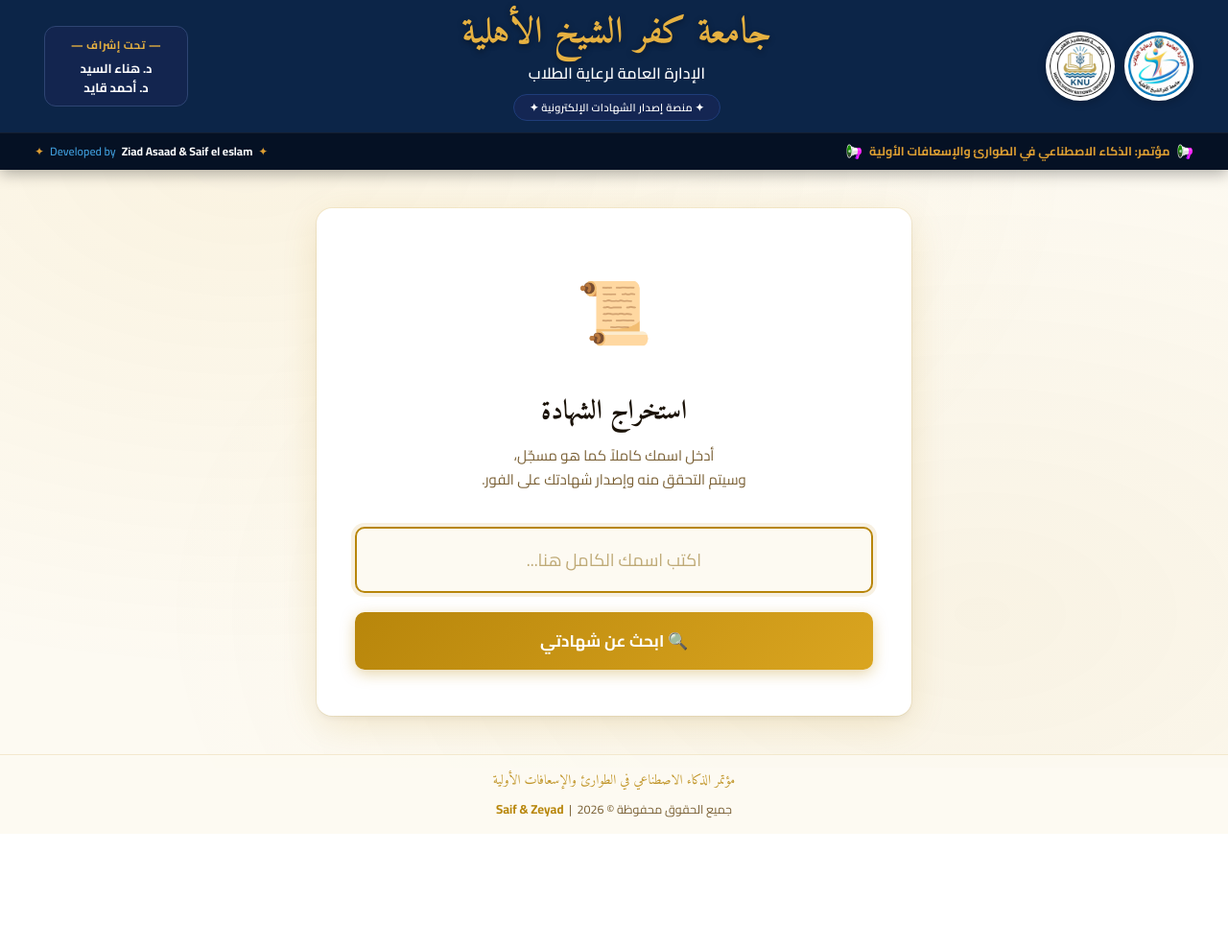
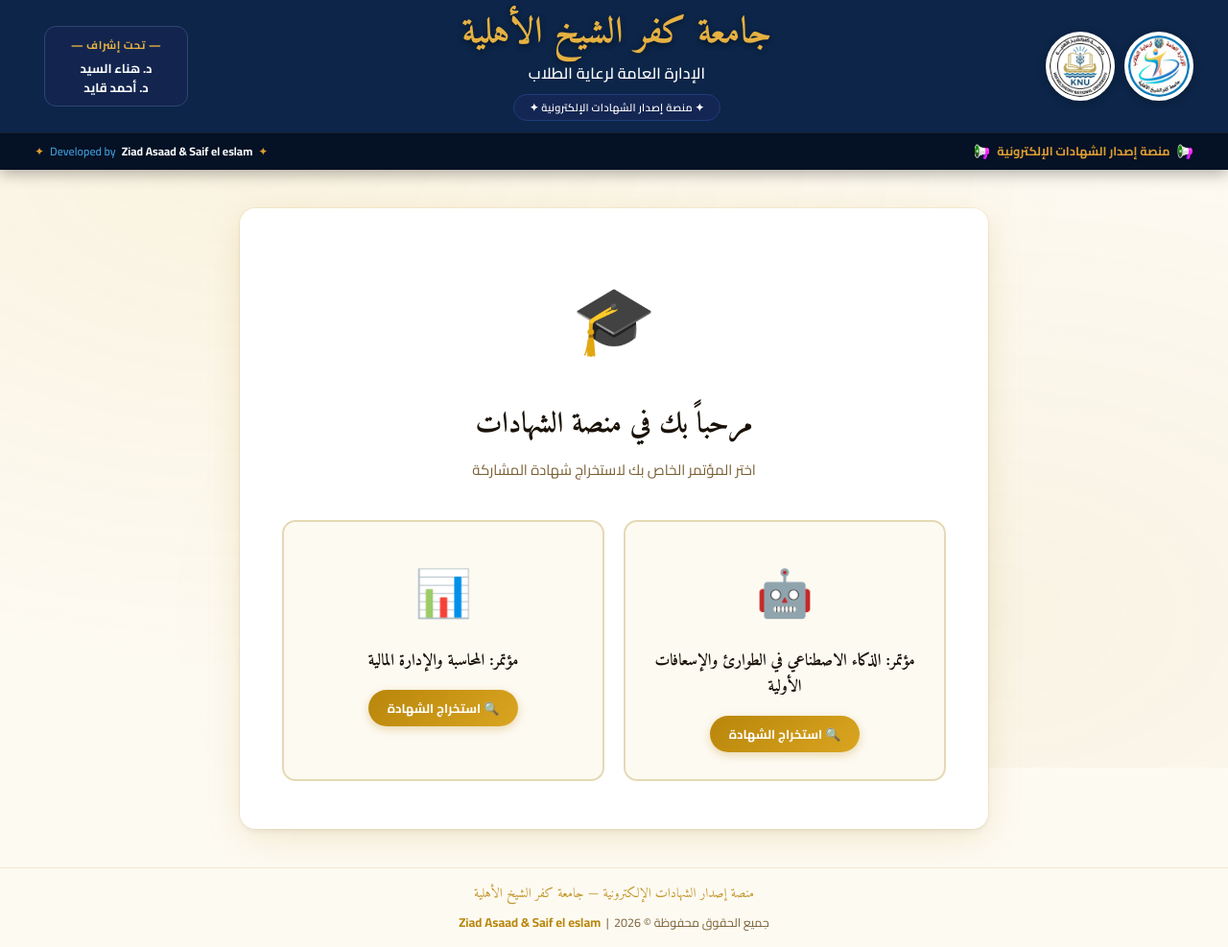
Before and after one commit to saifadel20071234-sudo/Testimonials, a Flask app: page / in a window 1280 px wide. Shown: the whole page at 96% size. Before the commit the page ends 869 px from the top, so only its background shows below. Run offline with Flask 3, Linux system fonts and the light colour scheme; parts of the project's set-up code (start-up, migrations or seed data) failed here and were passed over; some web fonts are replaced.

Commit message:
feat: add conference selection home screen + multi-conference support

```diff
--- a/app.py
+++ b/app.py
@@ -10,28 +10,36 @@
 from flask import Flask, render_template, request, jsonify, send_file
 import openpyxl
 from PIL import Image, ImageDraw, ImageFont
-from reportlab.pdfgen import canvas
-from reportlab.lib.pagesizes import A4, landscape
-from reportlab.lib.units import cm
 from fuzzywuzzy import fuzz, process
 
 app = Flask(__name__)
 app.config['MAX_CONTENT_LENGTH'] = 16 * 1024 * 1024  # 16 MB max upload
 
 # ─────────────────────────────────────────
-#  CONFIG — سهل التعديل لاحقاً
+#  CONFIG — إعدادات المؤتمرات
 # ─────────────────────────────────────────
-EXCEL_PATH         = os.path.join(os.path.dirname(__file__), 'data', 'students.xlsx')
-CERT_TEMPLATE_PATH = os.path.join(os.path.dirname(__file__), 'static', 'images', 'certificate_template.png')
-LOGO_PATH          = os.path.join(os.path.dirname(__file__), 'static', 'images', 'logo.png')
+BASE_DIR = os.path.dirname(__file__)
 
-# موضع اسم الطالب على الشهادة (X، Y) — عدّل حسب تصميمك
-NAME_POSITION      = (0.5, 0.52)   # نسبة من عرض/ارتفاع الصورة (المنتصف أفقياً + 52% رأسياً)
-NAME_FONT_SIZE     = 80            # حجم الخط
-NAME_FONT_COLOR    = (0, 0, 0)     # أسود — عدّل حسب تصميمك
+CONFERENCES = {
+    'ai_emergency': {
+        'name': 'مؤتمر: الذكاء الاصطناعي في الطوارئ والإسعافات الأولية',
+        'excel': os.path.join(BASE_DIR, 'data', 'ai_emergency.xlsx'),
+    },
+    'accounting': {
+        'name': 'مؤتمر: المحاسبة والإدارة المالية',
+        'excel': os.path.join(BASE_DIR, 'data', 'accounting.xlsx'),
+    },
+}
 
-FUZZY_THRESHOLD    = 70            # نسبة التشابه المطلوبة (0-100)
-STUDENTS_NAME_COL  = 'A'          # عمود الاسم في الإكسيل
+CERT_TEMPLATE_PATH = os.path.join(BASE_DIR, 'static', 'images', 'certificate_template.png')
+LOGO_PATH          = os.path.join(BASE_DIR, 'static', 'images', 'logo.png')
+
+# موضع اسم الطالب على الشهادة (X، Y) — نسبة من الحجم
+NAME_POSITION   = (0.5, 0.52)
+NAME_FONT_SIZE  = 80
+NAME_FONT_COLOR = (0, 0, 0)
+
+FUZZY_THRESHOLD = 70
 
 
 # ─────────────────────────────────────────
@@ -54,7 +62,7 @@
     text = re.sub(r'[\u064B-\u065F\u0670]', '', text)
     # توحيد الألف وأشكالها (أ إ آ أ) → ا
     text = re.sub(r'[أإآٱ]', 'ا', text)
-    # توحيد التاء المربوطة → ة  (نتركها هي) لكن نطابقها مع الهاء
+    # توحيد التاء المربوطة مع الهاء
     text = re.sub(r'[ةه]', 'ه', text)
     # توحيد الياء والألف المقصورة
     text = re.sub(r'[يى]', 'ي', text)
@@ -69,17 +77,22 @@
 #  Excel Loading
 #  تحميل بيانات الطلاب من الإكسيل
 # ─────────────────────────────────────────
-def load_students() -> dict:
-    """يحمّل الطلاب من ملف الإكسيل ويعيد قاموساً: normalized_name → original_name"""
+def load_students(conference_id: str) -> dict:
+    """يحمّل الطلاب من ملف الإكسيل الخاص بالمؤتمر ويعيد قاموساً: normalized_name → original_name"""
     students = {}
-    if not os.path.exists(EXCEL_PATH):
+    conf = CONFERENCES.get(conference_id)
+    if not conf:
+        return students
+
+    excel_path = conf['excel']
+    if not os.path.exists(excel_path):
         return students
 
     try:
-        wb = openpyxl.load_workbook(EXCEL_PATH, read_only=True)
+        wb = openpyxl.load_workbook(excel_path, read_only=True)
         ws = wb.active
 
-        # نتخطى السطر الأول لو كان header (يحتوي على كلمة "اسم" أو "الاسم")
+        # نتخطى السطر الأول لو كان header
         first_row = True
         for row in ws.iter_rows():
             cell = row[0]  # العمود A
@@ -137,14 +150,13 @@
         results = process.extract(
             normalized_query,
             normalized_list,
-            scorer=fuzz.token_sort_ratio,  # أنسب scorer للأسماء العربية
+            scorer=fuzz.token_sort_ratio,
             limit=3
         )
 
         top_match, top_score = results[0][0], results[0][1]
 
         if top_score >= FUZZY_THRESHOLD:
-            # تطابق كافٍ — نقترح الاسم للتأكيد
             original = students[top_match]
             suggestions = [
                 {'name': students[r[0]], 'score': r[1]}
@@ -215,7 +227,6 @@
     return pdf_buffer.read()
 
 
-
 def _create_placeholder_certificate() -> Image.Image:
     """ينشئ شهادة placeholder جميلة لحد ما يجي التصميم الحقيقي"""
     # حجم A4 أفقي بدقة عالية (300 DPI)
@@ -284,20 +295,24 @@
 
 @app.route('/')
 def index():
-    """الصفحة الرئيسية — البحث عن الاسم"""
-    return render_template('index.html')
+    """الصفحة الرئيسية"""
+    return render_template('index.html', conferences=CONFERENCES)
 
 
 @app.route('/search', methods=['POST'])
 def search():
     """API: البحث عن اسم الطالب"""
-    data  = request.get_json(silent=True) or {}
-    query = data.get('name', '').strip()
+    data         = request.get_json(silent=True) or {}
+    query        = data.get('name', '').strip()
+    conference_id = data.get('conference', '').strip()
 
     if not query:
         return jsonify({'status': 'error', 'message': 'يرجى إدخال الاسم'}), 400
 
-    students = load_students()
+    if conference_id not in CONFERENCES:
+        return jsonify({'status': 'error', 'message': 'مؤتمر غير معروف'}), 400
+
+    students = load_students(conference_id)
     result   = find_student(query, students)
 
     if result['found']:
@@ -379,14 +394,18 @@
 @app.route('/download', methods=['POST'])
 def download():
     """API: تحميل الشهادة كـ PDF"""
-    data = request.get_json(silent=True) or {}
-    name = data.get('name', '').strip()
+    data          = request.get_json(silent=True) or {}
+    name          = data.get('name', '').strip()
+    conference_id = data.get('conference', '').strip()
 
     if not name:
         return jsonify({'status': 'error', 'message': 'اسم غير صحيح'}), 400
 
+    if conference_id not in CONFERENCES:
+        return jsonify({'status': 'error', 'message': 'مؤتمر غير معروف'}), 400
+
     # تحقق أن الاسم موجود في الملف فعلاً
-    students = load_students()
+    students = load_students(conference_id)
     result   = find_student(name, students)
     if not result['found']:
         return jsonify({'status': 'error', 'message': 'الاسم غير موجود'}), 403
@@ -409,12 +428,5 @@
 
 
 if __name__ == '__main__':
-    # إنشاء البيانات التجريبية لو مافيش
-    if not os.path.exists(EXCEL_PATH):
-        print("Creating sample data...")
-        import subprocess
-        subprocess.run(['py', '-3.13', 'create_sample_data.py'],
-                       cwd=os.path.dirname(__file__), check=False)
-
     print("Starting Certificate System on http://localhost:5000 ...")
     app.run(debug=True, host='0.0.0.0', port=5000)
--- a/requirements.txt
+++ b/requirements.txt
@@ -1,7 +1,6 @@
 Flask==3.1.3
 openpyxl==3.1.5
 Pillow==13.0.0
-reportlab==5.0.1
 arabic-reshaper==3.0.1
 python-bidi==0.6.11
 fuzzywuzzy==0.18.0
--- a/templates/index.html
+++ b/templates/index.html
@@ -189,14 +183,15 @@
             display: flex;
             align-items: center;
             gap: 7px;
-            color: #dd9e32; /* لون خط المؤتمر المستخرج بالضبط */
+            color: #dd9e32;
             font-family: 'Cairo', sans-serif;
             font-weight: 700;
         }
 
-        .bar-conference .megaphone {
-            font-size: 14px;
-            filter: hue-rotate(280deg) saturate(2); /* لون وردي/فوشيا للميجافون مثل الصورة */
+        .bar-conference .megaphone { font-size: 14px; filter: hue-rotate(280deg) saturate(2); }
+
+        .bar-conference-text {
+            transition: opacity 0.4s ease;
         }
 
         .bar-developers {
@@ -412,6 +380,143 @@
             transition: all var(--transition);
         }
         .suggestion-btn:hover { border-color: var(--gold); background: var(--gold-pale); }
+
+        /* ══════════════════════════════════════
+           SCREEN HOME — اختيار المؤتمر
+        ══════════════════════════════════════ */
+        #screen-home { max-width: 780px; }
+
+        #screen-home .home-card {
+            background: var(--white);
+            border-radius: var(--radius);
+            padding: 50px 44px;
+            box-shadow:
+                0 4px 6px -1px rgba(0,0,0,0.05),
+                0 10px 40px -5px var(--shadow),
+                0 0 0 1px rgba(184,134,11,0.1);
+            text-align: center;
+        }
+
+        #screen-home .home-icon { font-size: 70px; margin-bottom: 18px; display: block; }
+
+        #screen-home h2 {
+            font-family: 'Amiri', serif;
+            font-size: 30px;
+            color: var(--dark);
+            margin-bottom: 8px;
+        }
+
+        #screen-home .home-subtitle {
+            color: var(--text-muted);
+            font-size: 15px;
+            margin-bottom: 40px;
+            line-height: 1.7;
+        }
+
+        /* ── Conference Cards ── */
+        .conferences-grid {
+            display: grid;
+            grid-template-columns: 1fr 1fr;
+            gap: 20px;
+            margin-top: 10px;
+        }
+
+        @media (max-width: 560px) {
+            .conferences-grid { grid-template-columns: 1fr; }
+        }
+
+        .conf-card {
+            border: 2px solid #e5d9b5;
+            border-radius: 14px;
+            padding: 28px 20px;
+            cursor: pointer;
+            transition: all 0.3s ease;
+            background: var(--cream);
+            position: relative;
+            overflow: hidden;
+            text-align: center;
+        }
+
+        .conf-card::before {
+            content: '';
+            position: absolute;
+            inset: 0;
+            background: linear-gradient(135deg, rgba(184,134,11,0.04) 0%, rgba(218,165,32,0.08) 100%);
+            opacity: 0;
+            transition: opacity 0.3s ease;
+        }
+
+        .conf-card:hover::before { opacity: 1; }
+
+        .conf-card:hover {
+            border-color: var(--gold);
+            transform: translateY(-4px);
+            box-shadow: 0 12px 30px rgba(184,134,11,0.2);
+        }
+
+        .conf-card:active { transform: translateY(-1px); }
+
+        .conf-card .conf-emoji {
+            font-size: 48px;
+            display: block;
+            margin-bottom: 14px;
+        }
+
+        .conf-card .conf-name {
+            font-family: 'Amiri', serif;
+            font-size: 17px;
+            color: var(--dark);
+            line-height: 1.6;
+            font-weight: 700;
+            margin-bottom: 12px;
+        }
+
+        .conf-card .conf-btn-label {
+            display: inline-block;
+            background: linear-gradient(135deg, var(--gold) 0%, var(--gold-light) 100%);
+            color: white;
+            font-family: 'Cairo', sans-serif;
+            font-size: 13px;
+            font-weight: 700;
+            padding: 7px 20px;
+            border-radius: 20px;
+            margin-top: 4px;
+            box-shadow: 0 3px 10px rgba(184,134,11,0.3);
+        }
+
+        /* ══════════════════════════════════════
+           SCREEN: Search
+        ══════════════════════════════════════ */
+        .back-to-home {
+            display: flex;
+            align-items: center;
+            gap: 6px;
+            color: var(--text-muted);
+            font-size: 13px;
+            cursor: pointer;
+            margin-bottom: 20px;
+            font-family: 'Cairo', sans-serif;
+            transition: color 0.2s;
+            width: fit-content;
+        }
+
+        .back-to-home:hover { color: var(--gold); }
+
+        /* ── Selected conf badge ── */
+        .selected-conf-badge {
+            display: inline-flex;
+            align-items: center;
+            gap: 6px;
+            background: #142653;
+            color: #dd9e32;
+            font-family: 'Cairo', sans-serif;
+            font-size: 12px;
+            font-weight: 700;
+            padding: 5px 14px;
+            border-radius: 20px;
+            margin-bottom: 20px;
+            border: 1px solid #2e4573;
+        }
 
         /* ══════════════════════════════════════
            SCREEN: Preview
@@ -611,16 +678,13 @@
 
     </div>
 
-    <!-- شريط أسفل الهيدر الموحد: اسم المؤتمر + المطورين -->
+    <!-- شريط أسفل الهيدر -->
     <div class="header-bottom-bar">
-        <!-- على اليمين: اسم المؤتمر بالأيقونات -->
         <div class="bar-conference">
             <span class="megaphone">📢</span>
-            <span>مؤتمر: الذكاء الاصطناعي في الطوارئ والإسعافات الأولية</span>
+            <span class="bar-conference-text" id="header-conf-name">منصة إصدار الشهادات الإلكترونية</span>
             <span class="megaphone">📢</span>
         </div>
-
-        <!-- على اليسار: المطورين بتنسيق الصورة -->
         <div class="bar-developers">
             <span class="star">✦</span>
             <span class="dev-label">Developed by</span>
@@ -633,9 +697,49 @@
 <!-- ═══ MAIN ═══ -->
 <main>
 
+    <!-- ── SCREEN 0: Home — اختيار المؤتمر ── -->
+    <div class="screen active" id="screen-home">
+        <div class="home-card">
+            <span class="home-icon">🎓</span>
+            <h2>مرحباً بك في منصة الشهادات</h2>
+            <p class="home-subtitle">
+                اختر المؤتمر الخاص بك لاستخراج شهادة المشاركة
+            </p>
+
+            <div class="conferences-grid">
+
+                <!-- مؤتمر الذكاء الاصطناعي -->
+                <div class="conf-card" onclick="selectConference('ai_emergency', 'مؤتمر: الذكاء الاصطناعي في الطوارئ والإسعافات الأولية')">
+                    <span class="conf-emoji">🤖</span>
+                    <div class="conf-name">مؤتمر: الذكاء الاصطناعي في الطوارئ والإسعافات الأولية</div>
+                    <span class="conf-btn-label">🔍 استخراج الشهادة</span>
+                </div>
+
+                <!-- مؤتمر المحاسبة -->
+                <div class="conf-card" onclick="selectConference('accounting', 'مؤتمر: المحاسبة والإدارة المالية')">
+                    <span class="conf-emoji">📊</span>
+                    <div class="conf-name">مؤتمر: المحاسبة والإدارة المالية</div>
+                    <span class="conf-btn-label">🔍 استخراج الشهادة</span>
+                </div>
+
+            </div>
+        </div>
+    </div>
+
     <!-- ── SCREEN 1: Search ── -->
-    <div class="screen active" id="screen-search">
+    <div class="screen" id="screen-search">
         <div class="card">
+
+            <!-- زر العودة -->
+            <div class="back-to-home" onclick="goHome()">
+                ➤ العودة لاختيار المؤتمر
+            </div>
+
+            <!-- badge المؤتمر المختار -->
+            <div class="selected-conf-badge" id="selected-conf-badge">
+                🎓 <span id="selected-conf-text">---</span>
+            </div>
+
             <span class="card-icon">📜</span>
             <h2>استخراج الشهادة</h2>
             <p class="subtitle">
@@ -665,7 +768,7 @@
             <div class="suggestions-box" id="suggestions-box" style="display:none;">
                 <p>⚠️ لم نجد اسمك بشكل دقيق، هل تقصد أحد هؤلاء؟</p>
                 <div id="suggestions-list"></div>
-                <button class="btn btn-outline" style="margin-top:8px; width:100%;" onclick="resetSearch()">
+                <button class="btn btn-outline" style="margin-top:8px; width:100%;" onclick="clearSearch()">
                     🔄 أدخل الاسم مجدداً
                 </button>
             </div>
@@ -694,7 +797,7 @@
                     <span id="dl-btn-text">⬇️ تحميل الشهادة PDF</span>
                     <span id="dl-spinner" style="display:none;"><span class="spinner"></span></span>
                 </button>
-                <button class="btn btn-outline" onclick="resetSearch()">
+                <button class="btn btn-outline" onclick="backToSearch()">
                     🔄 العودة للبحث
                 </button>
             </div>
@@ -713,7 +816,7 @@
                 نتمنى لك التوفيق والنجاح دائماً.
             </p>
             <br>
-            <button class="btn btn-primary" style="width: auto; padding: 14px 40px;" onclick="resetSearch()">
+            <button class="btn btn-primary" style="width: auto; padding: 14px 40px;" onclick="goHome()">
                 🏠 العودة للصفحة الرئيسية
             </button>
         </div>
@@ -723,8 +826,8 @@
 
 <!-- ═══ FOOTER ═══ -->
 <footer>
-    <p class="footer-conf">مؤتمر الذكاء الاصطناعي في الطوارئ والإسعافات الأولية</p>
-    <p class="footer-copy">جميع الحقوق محفوظة &copy; 2026 &nbsp;|&nbsp; <span class="footer-dev">Saif &amp; Zeyad</span></p>
+    <p class="footer-conf" id="footer-conf-name">منصة إصدار الشهادات الإلكترونية — جامعة كفر الشيخ الأهلية</p>
+    <p class="footer-copy">جميع الحقوق محفوظة &copy; 2026 &nbsp;|&nbsp; <span class="footer-dev">Ziad Asaad &amp; Saif el eslam</span></p>
 </footer>
 
 <!-- ═══ CONFETTI ═══ -->
@@ -733,7 +836,9 @@
 <!-- ═══ JAVASCRIPT ═══ -->
 <script>
     // ── State ──
-    let confirmedName = '';
+    let confirmedName     = '';
+    let currentConference = '';  // 'ai_emergency' | 'accounting'
+    let currentConfName   = '';  // اسم المؤتمر بالعربي
 
     // ── Helpers ──
     function showScreen(id) {
@@ -747,20 +852,62 @@
         el.classList.add('show');
     }
 
-    function hideAlert(id) {
-        document.getElementById(id).classList.remove('show');
-    }
+    function hideAlert(id) { document.getElementById(id).classList.remove('show'); }
 
     function setSearchLoading(loading) {
         document.getElementById('search-btn').disabled = loading;
         document.getElementById('search-btn-text').style.display = loading ? 'none' : '';
-        document.getElementById('search-spinner').style.display = loading ? '' : 'none';
+        document.getElementById('search-spinner').style.display  = loading ? '' : 'none';
+    }
+
+    // ── Select Conference ──
+    function selectConference(confId, confName) {
+        currentConference = confId;
+        currentConfName   = confName;
+
+        // تحديث الهيدر
+        document.getElementById('header-conf-name').textContent  = confName;
+        document.getElementById('footer-conf-name').textContent  = confName;
+
+        // تحديث badge في شاشة البحث
+        document.getElementById('selected-conf-text').textContent = confName;
+
+        // الانتقال لشاشة البحث
+        showScreen('screen-search');
+        document.getElementById('name-input').value = '';
+        hideAlert('error-msg');
+        document.getElementById('suggestions-box').style.display = 'none';
+        setTimeout(() => document.getElementById('name-input').focus(), 300);
+    }
+
+    // ── Go Home ──
+    function goHome() {
+        confirmedName = '';
+        currentConference = '';
+        currentConfName   = '';
+        document.getElementById('header-conf-name').textContent = 'منصة إصدار الشهادات الإلكترونية';
+        document.getElementById('footer-conf-name').textContent = 'منصة إصدار الشهادات الإلكترونية — جامعة كفر الشيخ الأهلية';
+        showScreen('screen-home');
+    }
+
+    // ── Clear search fields only ──
+    function clearSearch() {
+        document.getElementById('name-input').value = '';
+        hideAlert('error-msg');
+        document.getElementById('suggestions-box').style.display = 'none';
+        document.getElementById('name-input').focus();
+    }
+
+    // ── Back to Search ──
+    function backToSearch() {
+        showScreen('screen-search');
     }
 
     // ── Search ──
     async function searchName() {
         const name = document.getElementById('name-input').value.trim();
         if (!name) { showAlert('error-msg', '⚠️ يرجى كتابة اسمك أولاً'); return; }
+        if (!currentConference) { goHome(); return; }
 
         hideAlert('error-msg');
         document.getElementById('suggestions-box').style.display = 'none';
@@ -770,7 +917,7 @@
             const res  = await fetch('/search', {
                 method: 'POST',
                 headers: { 'Content-Type': 'application/json' },
-                body: JSON.stringify({ name })
+                body: JSON.stringify({ name, conference: currentConference })
             });
             const data = await res.json();
 
@@ -844,7 +990,7 @@
             const res = await fetch('/download', {
                 method: 'POST',
                 headers: { 'Content-Type': 'application/json' },
-                body: JSON.stringify({ name: confirmedName })
+                body: JSON.stringify({ name: confirmedName, conference: currentConference })
             });
 
             if (!res.ok) {
@@ -901,16 +1047,6 @@
         setTimeout(() => container.innerHTML = '', 5000);
     }
 
-    // ── Reset ──
-    function resetSearch() {
-        confirmedName = '';
-        document.getElementById('name-input').value = '';
-        hideAlert('error-msg');
-        document.getElementById('suggestions-box').style.display = 'none';
-        showScreen('screen-search');
-        document.getElementById('name-input').focus();
-    }
-
     // ── Enter Key ──
     document.getElementById('name-input').addEventListener('keydown', e => {
         if (e.key === 'Enter') searchName();
```
Also changed, not shown: other parts of templates/index.html (+25 -98 lines), 2 other files.
